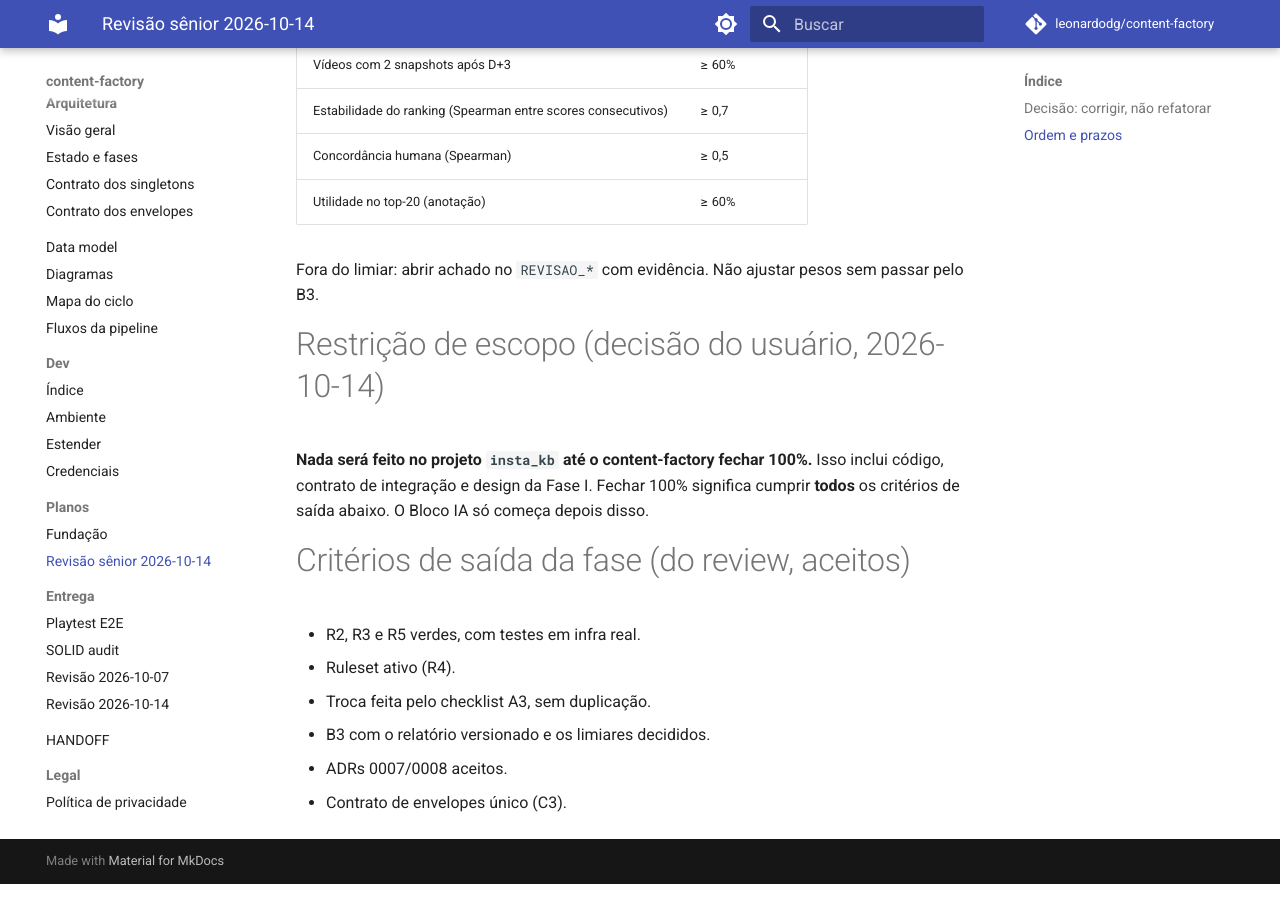
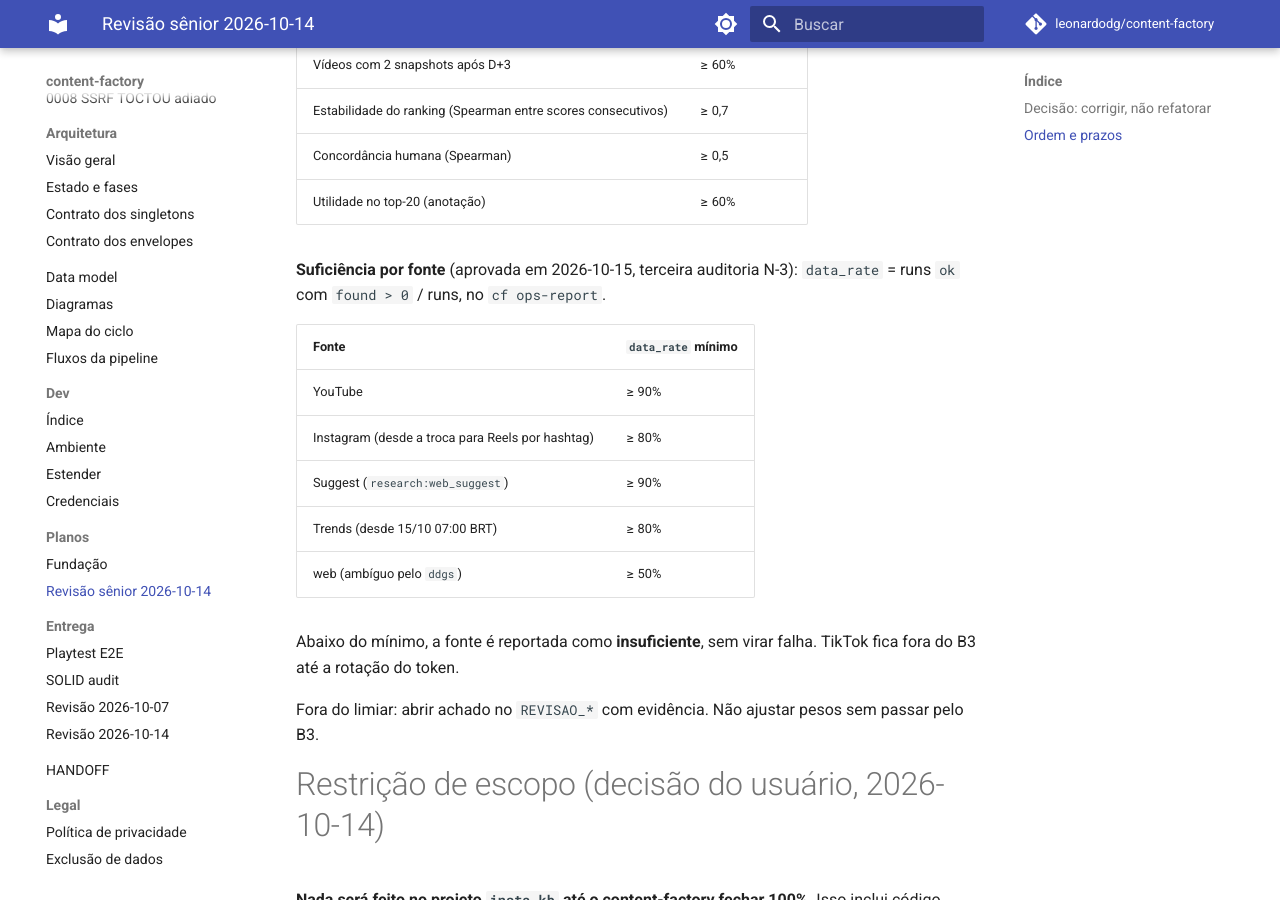
Before and after one commit to leonardodg/content-factory, an MkDocs documentation site: the page built from docs/ai-plans/2026-10-14-content-factory-revisao-senior.md, in a window 1280 px wide and 900 px high, scrolled down 10355 px. Built offline with MkDocs 1.6.1 and Material for MkDocs 9.7.7, drawn with Linux system fonts in a browser that asks for light colours; comment, search, counter and statistics services are not loaded.

Commit message:
docs: limiares de suficiência por fonte aprovados (B3)
Co-Authored-By: Claude Opus 5.5 <noreply@anthropic.com>
Claude-Session: https://claude.ai/code/session_01MukVk9tmY1SbNMkib7uHyt

```diff
--- a/docs/ai-plans/2026-10-14-content-factory-revisao-senior.md
+++ b/docs/ai-plans/2026-10-14-content-factory-revisao-senior.md
@@ -393,6 +393,20 @@ de olhar os dados.
 | Concordância humana (Spearman) | ≥ 0,5 |
 | Utilidade no top-20 (anotação) | ≥ 60% |
 
+**Suficiência por fonte** (aprovada em 2026-10-15, terceira auditoria
+N-3): `data_rate` = runs `ok` com `found > 0` / runs, no `cf ops-report`.
+
+| Fonte | `data_rate` mínimo |
+| --- | --- |
+| YouTube | ≥ 90% |
+| Instagram (desde a troca para Reels por hashtag) | ≥ 80% |
+| Suggest (`research:web_suggest`) | ≥ 90% |
+| Trends (desde 15/10 07:00 BRT) | ≥ 80% |
+| web (ambíguo pelo `ddgs`) | ≥ 50% |
+
+Abaixo do mínimo, a fonte é reportada como **insuficiente**, sem virar
+falha. TikTok fica fora do B3 até a rotação do token.
+
 Fora do limiar: abrir achado no `REVISAO_*` com evidência. Não ajustar
 pesos sem passar pelo B3.
 
```
Also changed, not shown: docs/REVISAO_2026-10-14.md (+1 -1 lines), docs/manual/experimento-reativado.md (+2 -2 lines).
